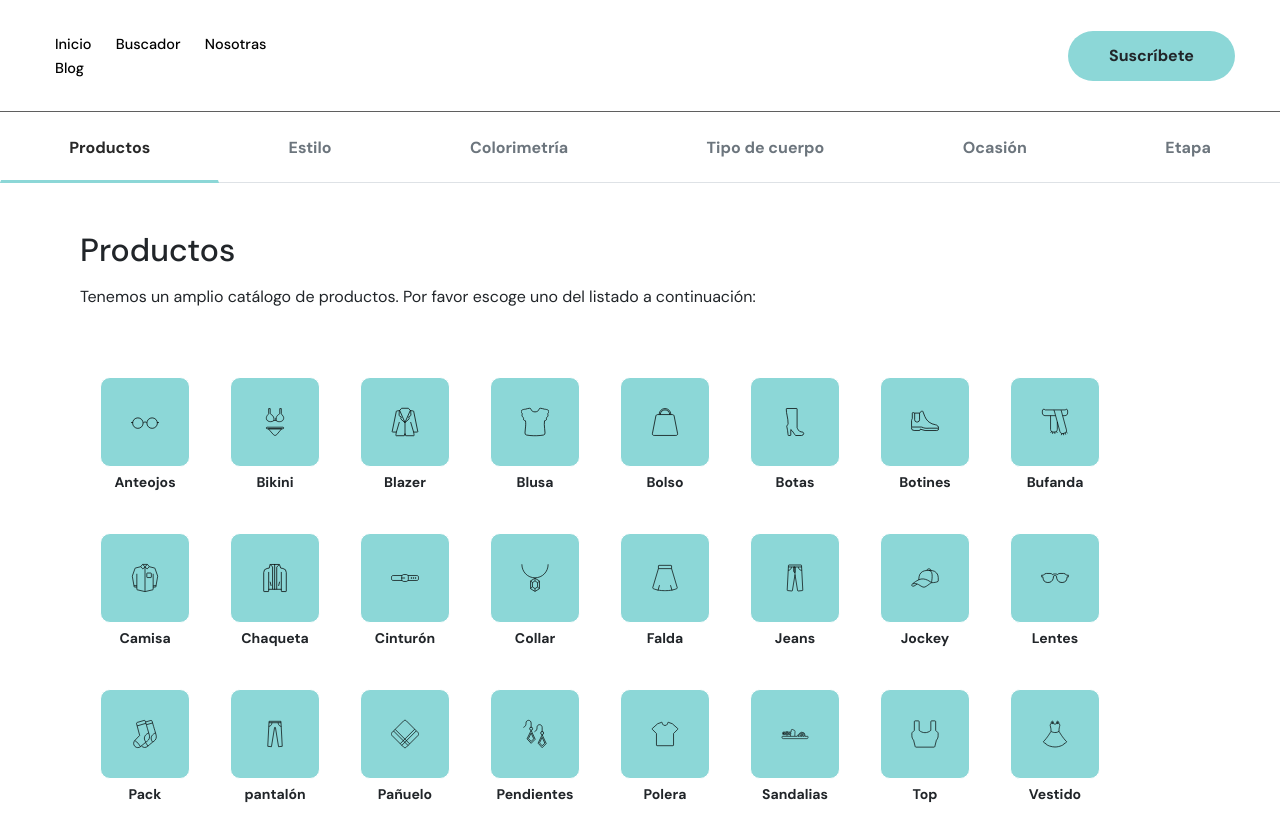
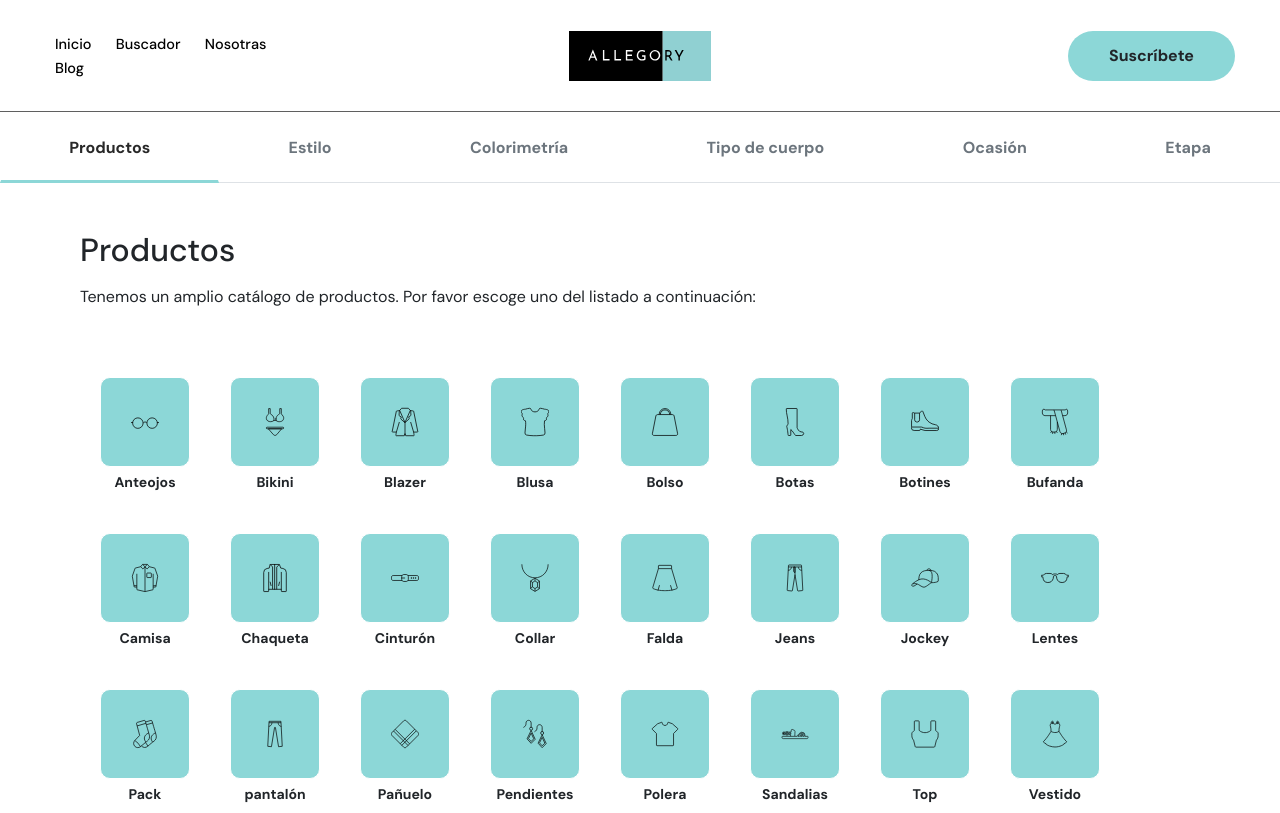
Before and after one commit to lapr0311/demo1.0, a plain HTML site: page productos2.html in a window 1280 px wide. Shown: the top 813 px of the page. Drawn offline with nearby package versions, Linux system fonts and the light colour scheme.

Commit message:
arreglo de igm de nav

```diff
--- a/productos2.html
+++ b/productos2.html
@@ -42,7 +42,7 @@
             </div>
         </div>
         <div class="col-6 allegory-nav__logo">
-            <a href="index.html"> <img src="assets/img/logo_nav-01.svg" alt=""> </a>
+            <a href="index.html"> <img src="asset/img/logo_nav-01.svg" alt=""> </a>
         </div>
         <div class="col-3">
             <div class="text-right">
```
Also changed, not shown: Quienes-somos.html (+1 -1 lines), blog.html (+1 -0 lines).
